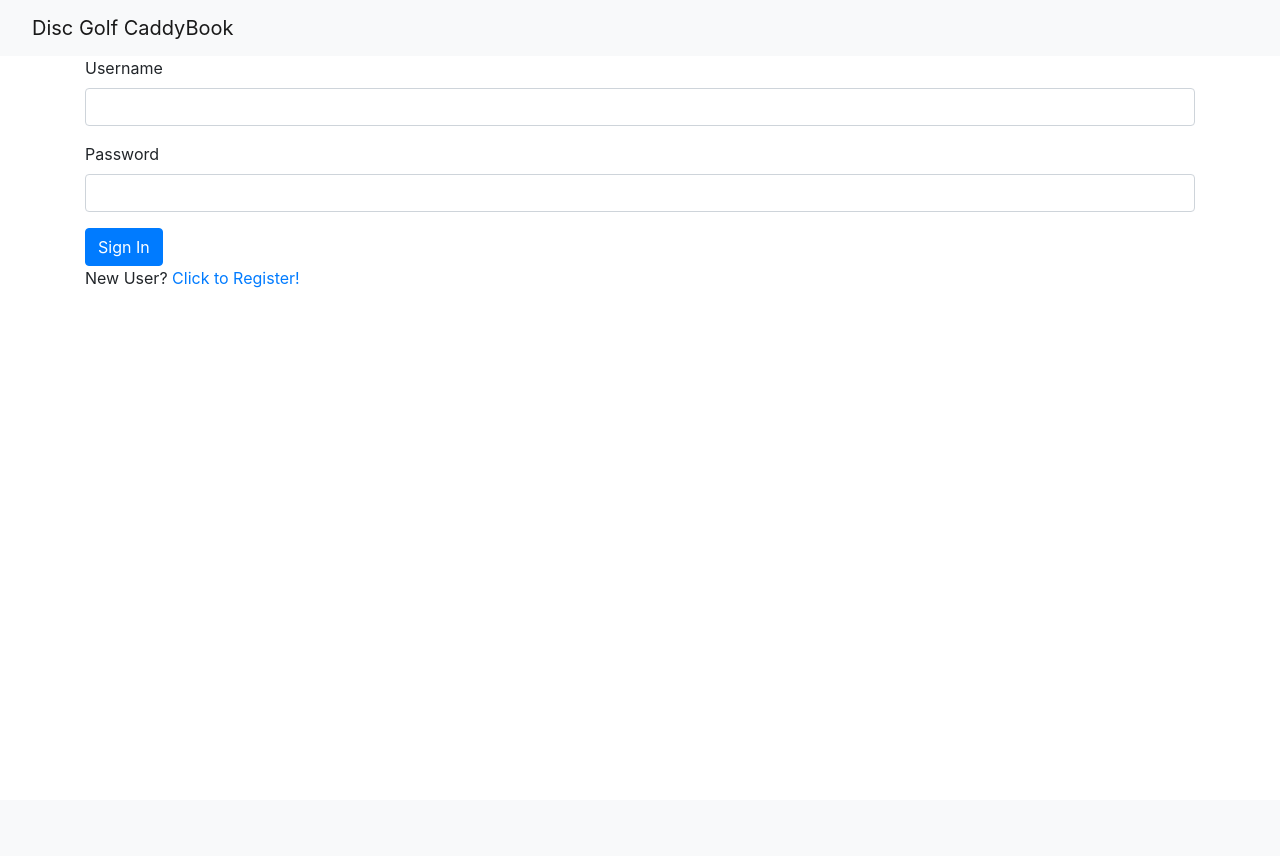
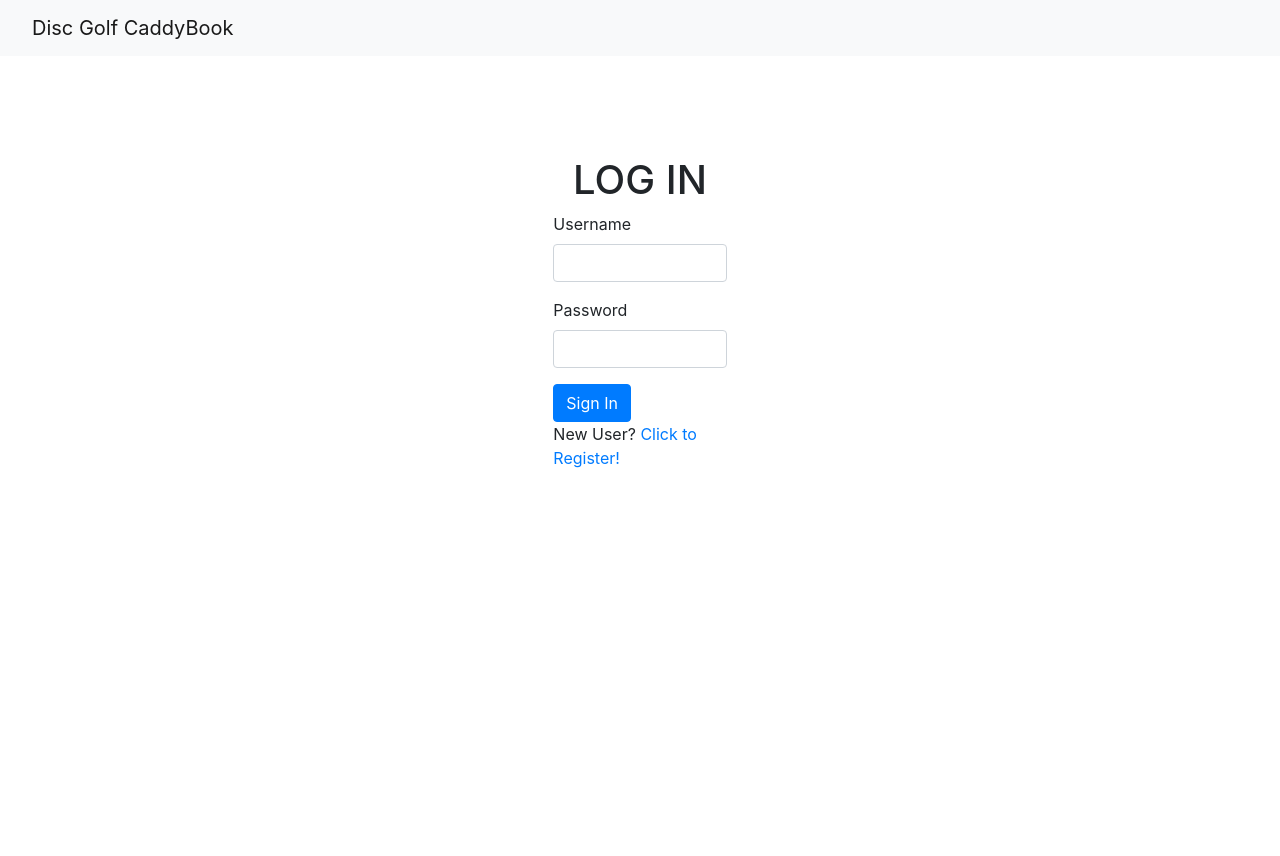
Before and after one commit to tonipar/dootcamp2021demo, a Flask app: page /login in a window 1280 px wide. Before the commit the page ends 288 px from the top, so only its background shows below. Run offline with Flask 2, Linux system fonts and the light colour scheme; parts of the project's set-up code (start-up, migrations or seed data) failed here and were passed over; some libraries are stand-ins or nearby versions.

Commit message:
prettier login and scoring

```diff
--- a/app/forms.py
+++ b/app/forms.py
@@ -88,4 +88,4 @@
 class ScoreForm(FlaskForm):
     score = IntegerField('Score', validators=[DataRequired()])
     ob = BooleanField('Ob')
-    submit = SubmitField('Submit')
+    submit = SubmitField('Next')
--- a/app/templates/base.html
+++ b/app/templates/base.html
@@ -7,6 +7,12 @@
         <!-- Bootstrap CSS -->
         {{ bootstrap.load_css() }}
     {% endblock %}
+    <style>
+        html,
+        body {
+            height: 100%;
+        }
+    </style>
     <title>Disc Golf CaddyBook</title>
 </head>
 <body>
@@ -48,7 +54,7 @@
             </ul>
         </div>
     </nav>
-    <div class="container-fluid">
+    <div class="container-fluid h-100">
         <!-- application content needs to be provided in the content block -->
     <!--
         <div class="container my-3">
--- a/app/templates/login.html
+++ b/app/templates/login.html
@@ -2,7 +2,10 @@
 {% from 'bootstrap/form.html' import render_form %}
 {% from 'bootstrap/form.html' import render_field %}
 {% block content %}
-<div class="container">
+<div class="row h-100">
+    <div class="col-md-6 h-75 mx-auto my-auto">
+        <h1 class="text-center">LOG IN</h1>
+        <div class="col-md-4 mx-auto">
             <form method="post">
                 {{ form.csrf_token() }}
                 {{ render_field(form.username) }}
@@ -11,4 +14,6 @@
             </form>
             <p>New User? <a href="{{ url_for('register') }}">Click to Register!</a></p>
         </div>
+    </div>
+</div>
 {% endblock %}
```
Also changed, not shown: app/templates/roundscores.html (+8 -1 lines), app.db. Lines whose indentation alone changed are shown as unchanged.
